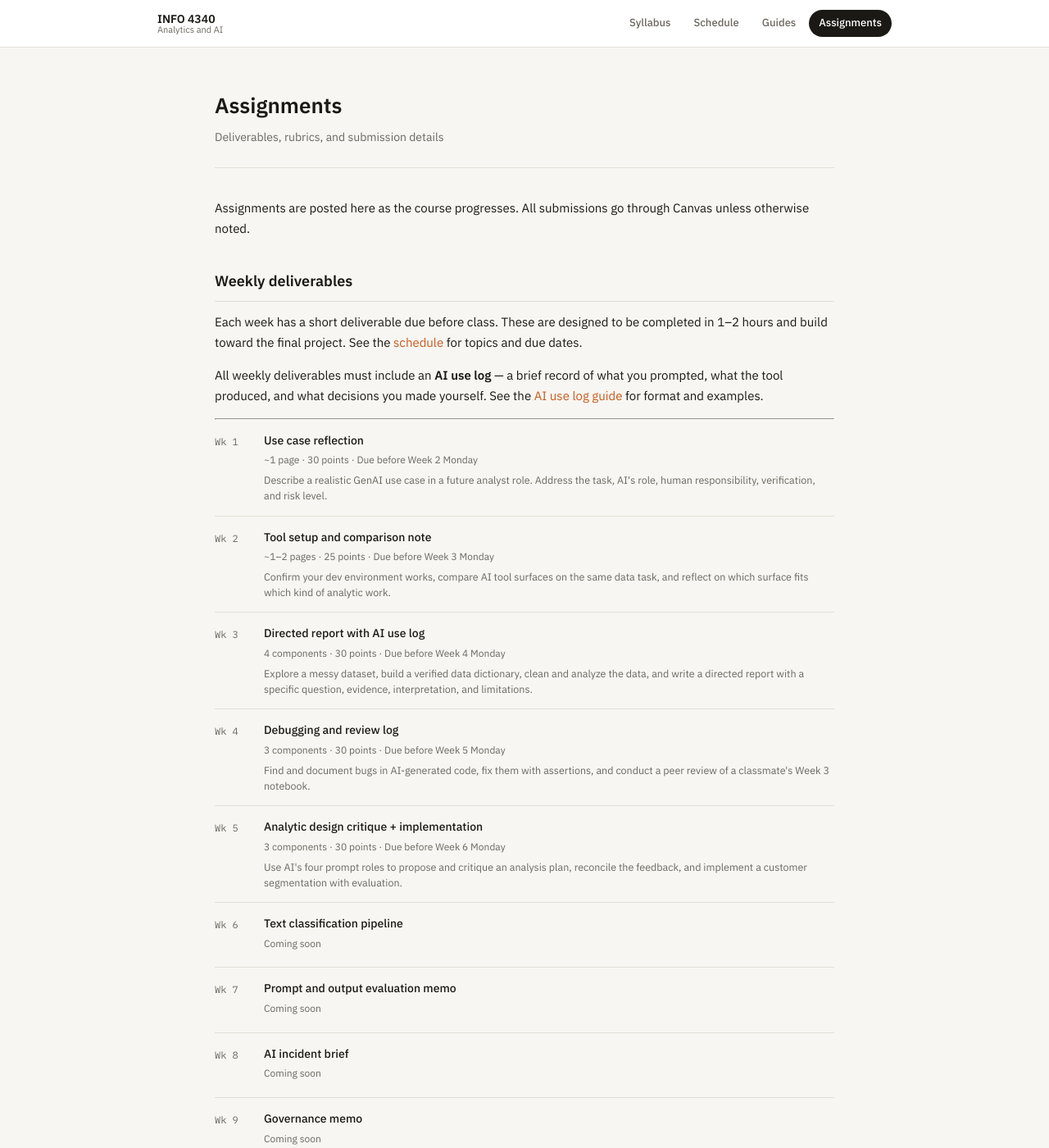
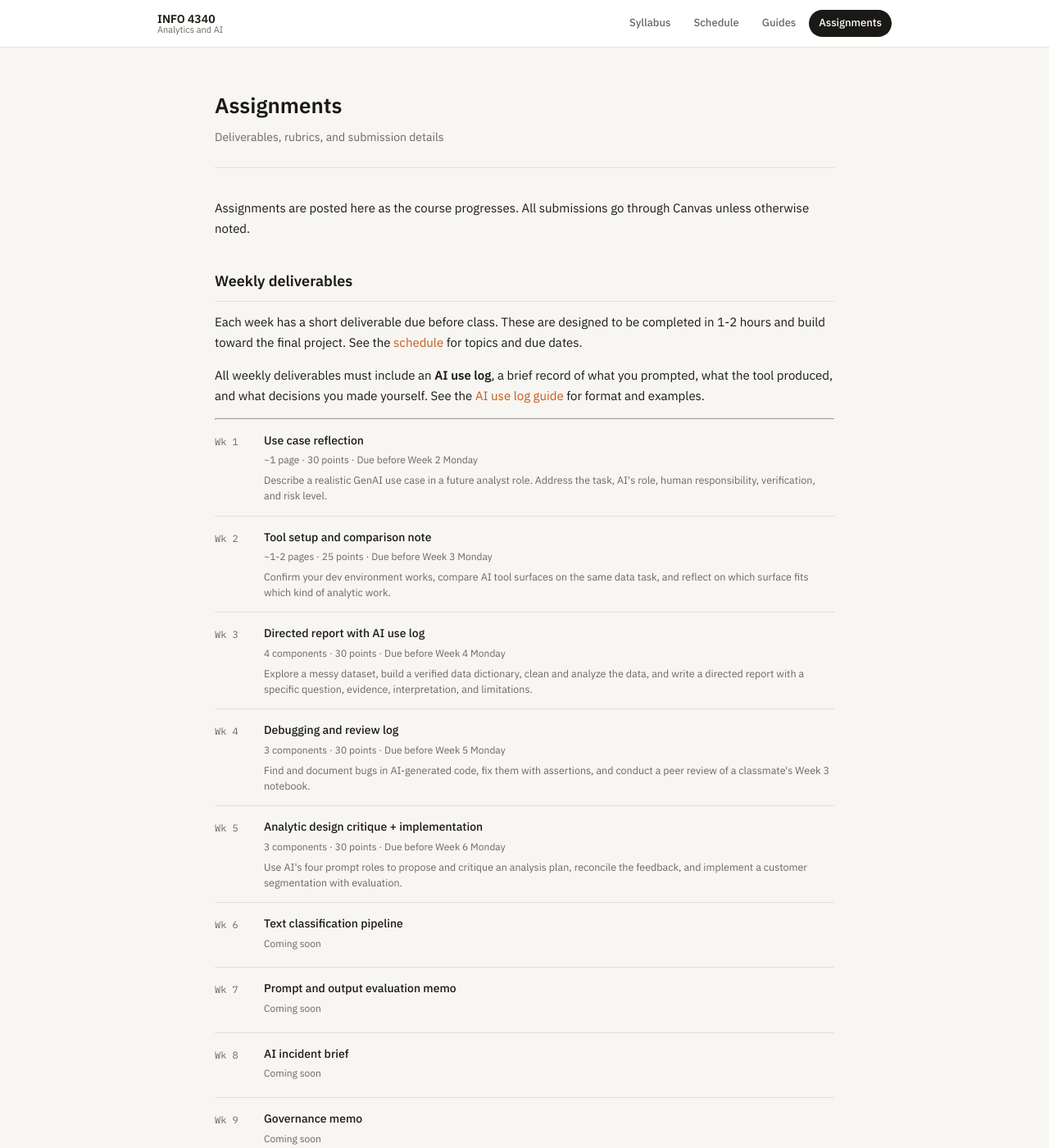
Before and after one commit to steflangehennig/info4340, a Jekyll site: the page built from assignments.md, in a window 1280 px wide and 1400 px high. Shown: the whole window at 82% size. Built offline with Jekyll 4.4.1, drawn with Linux system fonts in a browser that asks for light colours; some of the changed text lies outside the part shown.

Commit message:
update assignments

```diff
--- a/assignments.md
+++ b/assignments.md
@@ -8,9 +8,9 @@ Assignments are posted here as the course progresses. All submissions go through
 
 ## Weekly deliverables
 
-Each week has a short deliverable due before class. These are designed to be completed in 1–2 hours and build toward the final project. See the [schedule]({{ site.baseurl }}/schedule/) for topics and due dates.
+Each week has a short deliverable due before class. These are designed to be completed in 1-2 hours and build toward the final project. See the [schedule]({{ site.baseurl }}/schedule/) for topics and due dates.
 
-All weekly deliverables must include an **AI use log** — a brief record of what you prompted, what the tool produced, and what decisions you made yourself. See the [AI use log guide]({{ site.baseurl }}/guides/ai-use-log/) for format and examples.
+All weekly deliverables must include an **AI use log**, a brief record of what you prompted, what the tool produced, and what decisions you made yourself. See the [AI use log guide]({{ site.baseurl }}/guides/ai-use-log/) for format and examples.
 
 ---
 
@@ -27,7 +27,7 @@ All weekly deliverables must include an **AI use log** — a brief record of wha
   <div class="assignment-week">Wk 2</div>
   <div class="assignment-content">
     <div class="assignment-title"><a href="{{ site.baseurl }}/assignments/week-2-comparison/">Tool setup and comparison note</a></div>
-    <div class="assignment-meta">~1–2 pages · 25 points · Due before Week 3 Monday</div>
+    <div class="assignment-meta">~1-2 pages · 25 points · Due before Week 3 Monday</div>
     <div class="assignment-desc">Confirm your dev environment works, compare AI tool surfaces on the same data task, and reflect on which surface fits which kind of analytic work.</div>
   </div>
 </div>
```
Also changed, not shown: other parts of assignments.md (+3 -3 lines).
